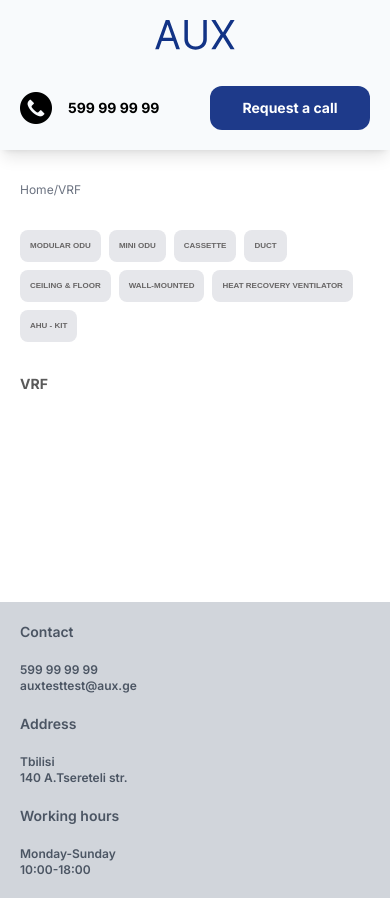
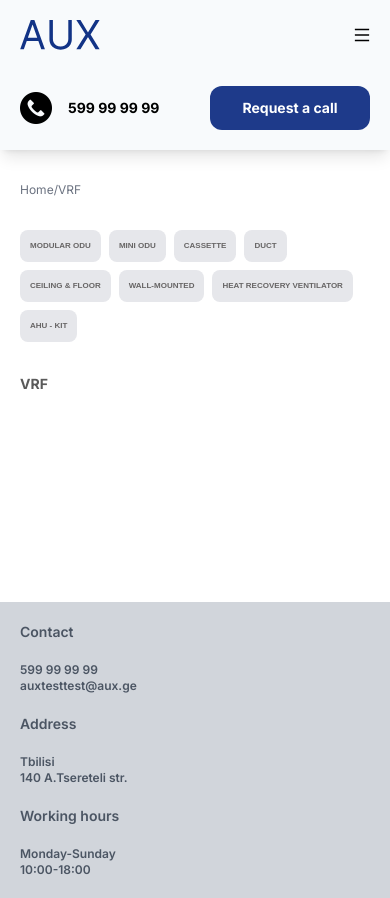
Before and after one commit to Milltiades/AUX, a Next.js app: page /en/VRF in a window 390 px wide. Built offline with nearby package versions, Linux system fonts and the light colour scheme.

Commit message:
add menu and close icons

```diff
--- a/app/[locale]/layout.tsx
+++ b/app/[locale]/layout.tsx
@@ -12,6 +12,7 @@
 import { notFound } from "next/navigation";
 import Navbar from "@/components/Navbar";
 import Head from "next/head";
+import Lang from "@/components/Lang";
 
 
 
--- a/components/Header.tsx
+++ b/components/Header.tsx
@@ -1,16 +1,26 @@
-import React from "react";
+"use client";
+import React, { useState } from "react";
 import Image from "next/image";
 import { useTranslations } from "next-intl";
 import Link from "next/link";
+import { CloseOutlined, MenuOutlined } from "@ant-design/icons";
 
 export default function Header() {
   const t = useTranslations("Button");
+  const [menu, setMenu] = useState(false);
   return (
-    <div className=" bg-slate-50 md:py-14 shadow-lg px-5 sm:px-5 lg:px-48 xl:px-56 2xl:px-60 justify-between  py-5 md:flex">
-      <Link className=" items-center flex justify-center" href="/">
-        <Image width={80} height={30} src="/logo.svg" alt={"logo"} />
-      </Link>
-      <div className="flex justify-between mt-5 md:mt-0">
+    <div className=" flex flex-col  md:flex-row bg-slate-50 md:py-14 shadow-lg px-5 sm:px-5 lg:px-48 xl:px-56 2xl:px-60 justify-between py-5">
+      <div className="flex flex-row justify-between">
+        <Link className=" items-center flex justify-center" href="/">
+          <Image width={80} height={30} src="/logo.svg" alt={"logo"} />
+        </Link>
+        {!menu ? (
+          <MenuOutlined className=" items-center flex sm:hidden z-50 cursor-pointer" onClick={() => setMenu((prev) => !prev)}/>
+        ) : (
+          <CloseOutlined className=" items-center flex sm:hidden z-50 cursor-pointer" onClick={() => setMenu((prev) => !prev)}/>
+        )}
+      </div>
+      <div className="flex justify-between mt-5 md:mt-0 ">
         <div className="flex items-center md:mr-20 mt-4 sm:mt-0">
           <Image
             className=" mr-4 image-aux"
@@ -18,8 +28,6 @@
             height={32}
             src={"/phone.svg"}
             alt={"phone"}
-
-
           />
 
           {/* <img className=" w-10 h-10 mr-4" src="./phone.svg" alt="phone" /> */}
--- a/components/Lang.tsx
+++ b/components/Lang.tsx
@@ -11,6 +11,7 @@
         <Link href="/" locale="ka">
           GE
         </Link>
+
     </div>
   )
 }
--- a/package.json
+++ b/package.json
@@ -9,7 +9,11 @@
     "lint": "next lint"
   },
   "dependencies": {
+    "@ant-design/icons": "^5.2.5",
     "@emailjs/browser": "^3.11.0",
+    "@emotion/react": "^11.11.1",
+    "@mui/icons-material": "^5.14.3",
+    "@mui/material": "^5.14.5",
     "@types/node": "20.5.0",
     "@types/react": "18.2.20",
     "@types/react-dom": "18.2.7",
```
Also changed, not shown: 1 other file (tests, documents, lock files or other folders).
